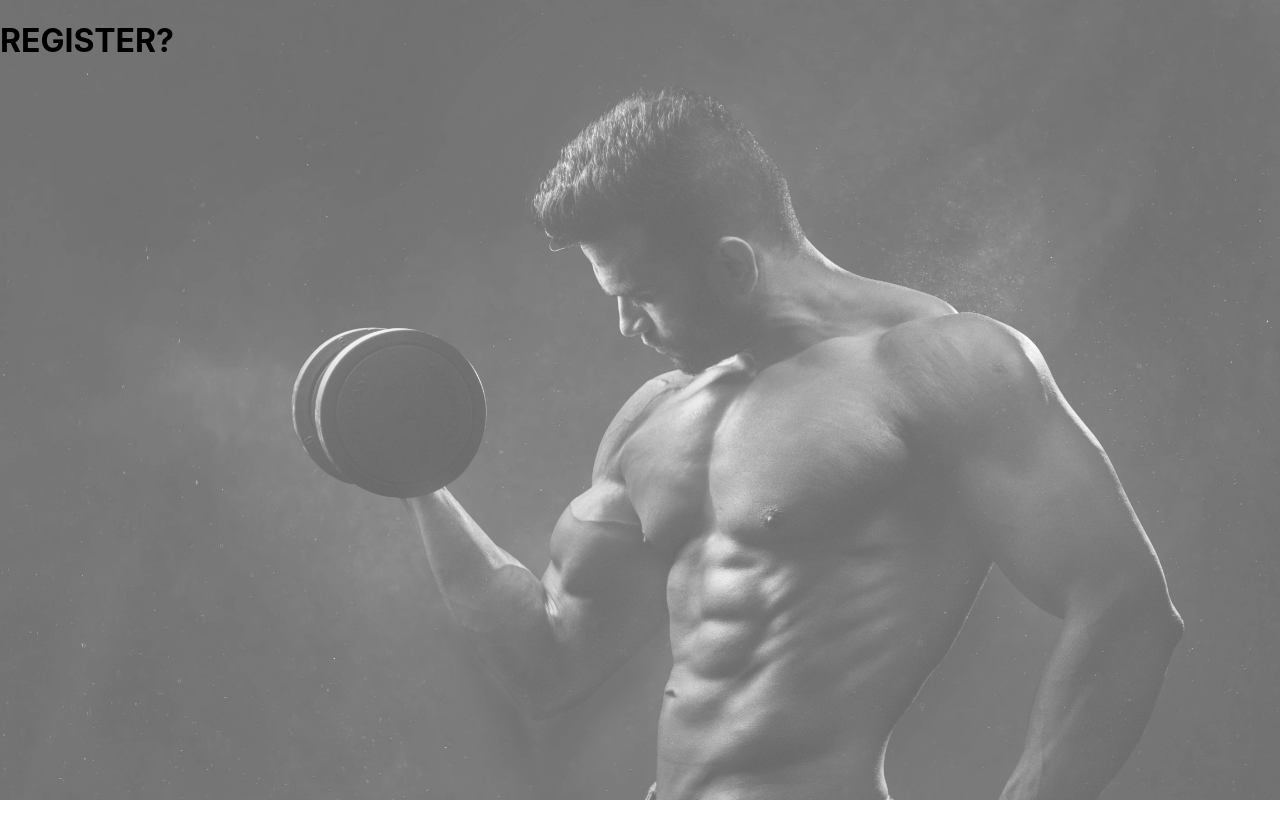
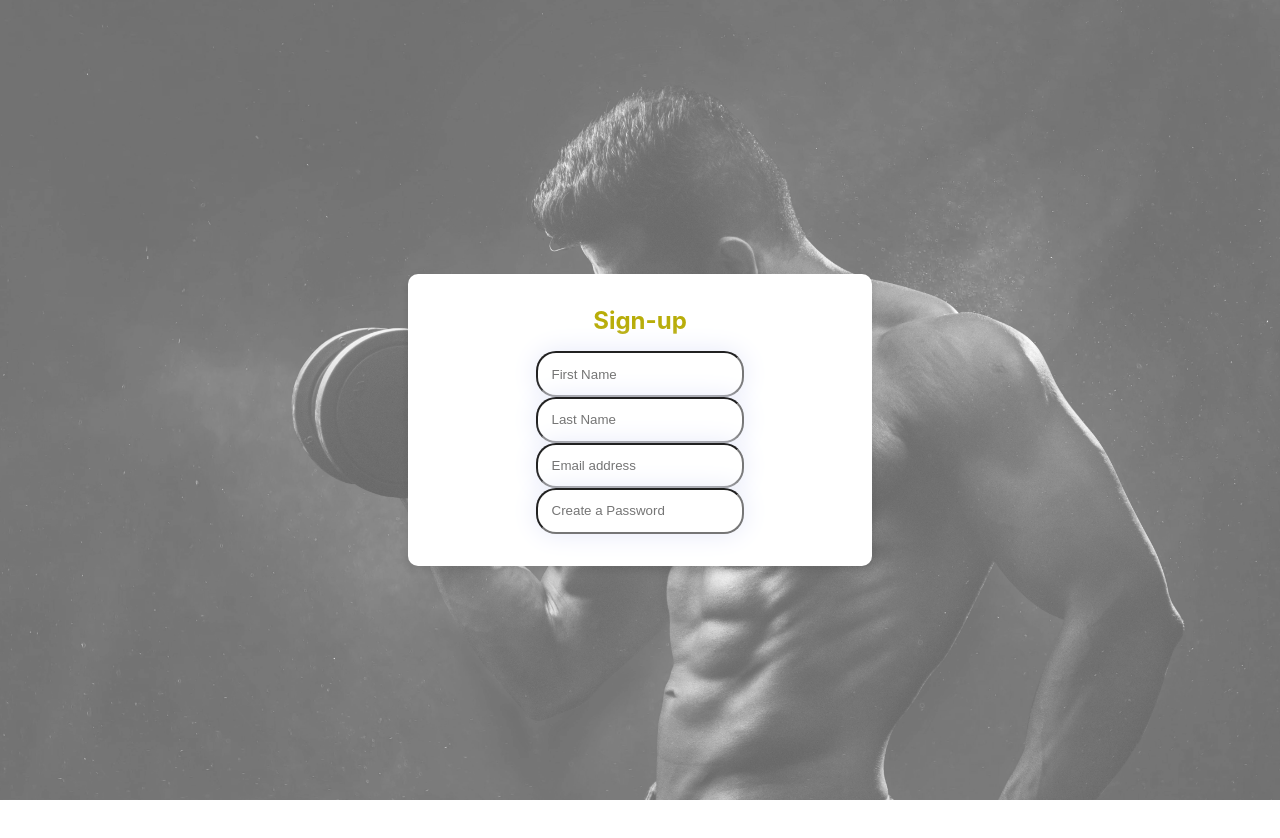
Before and after one commit to ozge-ozersahin/mutation-app, a React (Create React App) app: page /register in a window 1280 px wide. Before the commit the page ends 800 px from the top, so only its background shows below. Built offline with nearby package versions, Linux system fonts and the light colour scheme.

Commit message:
resgiter page has been created

```diff
--- a/src/components/Home/home.css
+++ b/src/components/Home/home.css
@@ -45,3 +45,9 @@
   font-size: 20px;
   color:  #b8ad09;
 }
+
+/* .logo{
+  width: 50%;
+  height: auto;
+  margin-bottom: 2rem;
+} */
--- a/src/components/Home/home.js
+++ b/src/components/Home/home.js
@@ -5,6 +5,9 @@ import { FaInstagram } from "react-icons/fa6";
 import { FaTiktok } from "react-icons/fa";
 import { Header } from "../Header/header";
 import "../Header/header.css";
+import logo from "../../images/brand-logo.png";
+
+
 
 export const Home = () => {
   return (
@@ -15,6 +18,7 @@ export const Home = () => {
           <span className="change">Change</span> <br />
           <span className="yourLife">Your Life</span> <br />
         </h1>
+        <img src={logo} alt="Logo" className="logo"></img>
         <div className="contact-info">
           <h2 className="contact">Contact with us</h2>
           <div className="contact-methods">
--- a/src/components/Register/register.css
+++ b/src/components/Register/register.css
@@ -0,0 +1,45 @@
+.register {
+    display: flex;
+    flex-direction: column;
+    align-items: center;
+    justify-content: center;
+    height: 100vh;
+    padding: 20px;
+    color: #b8ad09;;
+}
+.card {
+    background: #ffffff;
+    box-shadow: 0 4px 8px rgba(0, 0, 0, 0.1);
+    border-radius: 10px;
+    padding: 2rem;
+    width: 400px;
+    display: flex;
+    flex-direction: column;
+    align-items: center;
+}
+
+.cardHeader {
+    display: flex;
+    flex-direction: column;
+    align-items: center;
+    margin-bottom: 1rem;
+}
+
+.cardHeader h1 {
+    margin: 0;
+    font-size: 1.5rem;
+}
+
+.register .firstname,
+.register .lastname,
+.register .emailAddress,
+.register .createPassword {
+    background: hsl(0deg 0% 100%);
+    box-shadow: 0 0 2em hsl(231deg 62% 94%);
+    padding: 1em;
+    display: flex;
+    flex-direction: column;
+    gap: 0.5em;
+    border-radius: 20px;
+    color: hsl(0deg 0% 30%);
+}
--- a/src/components/Register/register.js
+++ b/src/components/Register/register.js
@@ -1,7 +1,21 @@
 import React from "react";
+import { Card, CardHeader, CardBody, CardFooter } from '@chakra-ui/react';
+import "./register.css";
 
 export const Register = () => {
     return (
-        <h1>REGISTER?</h1>
+        <div className="register">
+            <Card className="card">
+                <CardHeader className="cardHeader">
+                    <h1>Sign-up</h1>
+                </CardHeader>
+                <CardBody>
+                    <input className="firstname" placeholder="First Name"></input>
+                    <input className="lastname" placeholder="Last Name"></input>
+                    <input className="emailAddress" placeholder="Email address"></input>
+                    <input className="createPassword" placeholder="Create a Password"></input>
+                </CardBody>
+            </Card>
+        </div>
     )
 }
```
